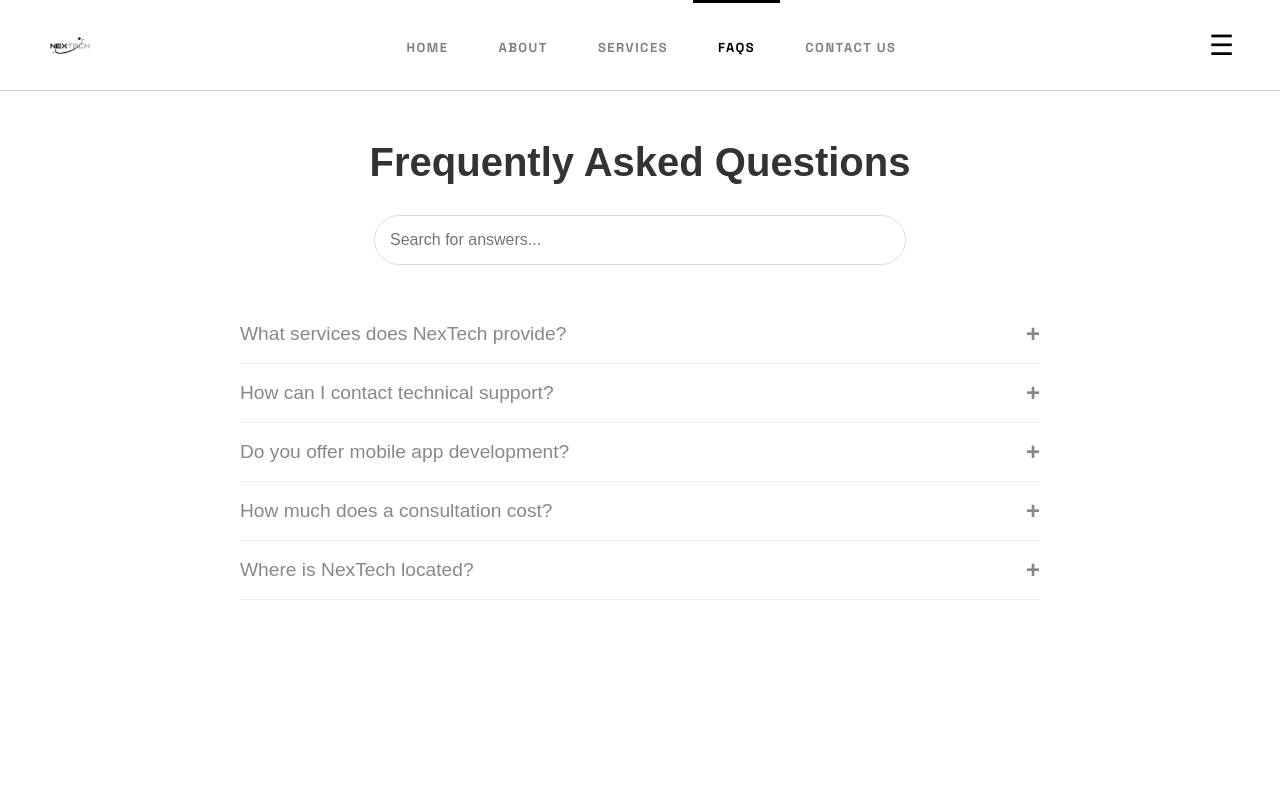
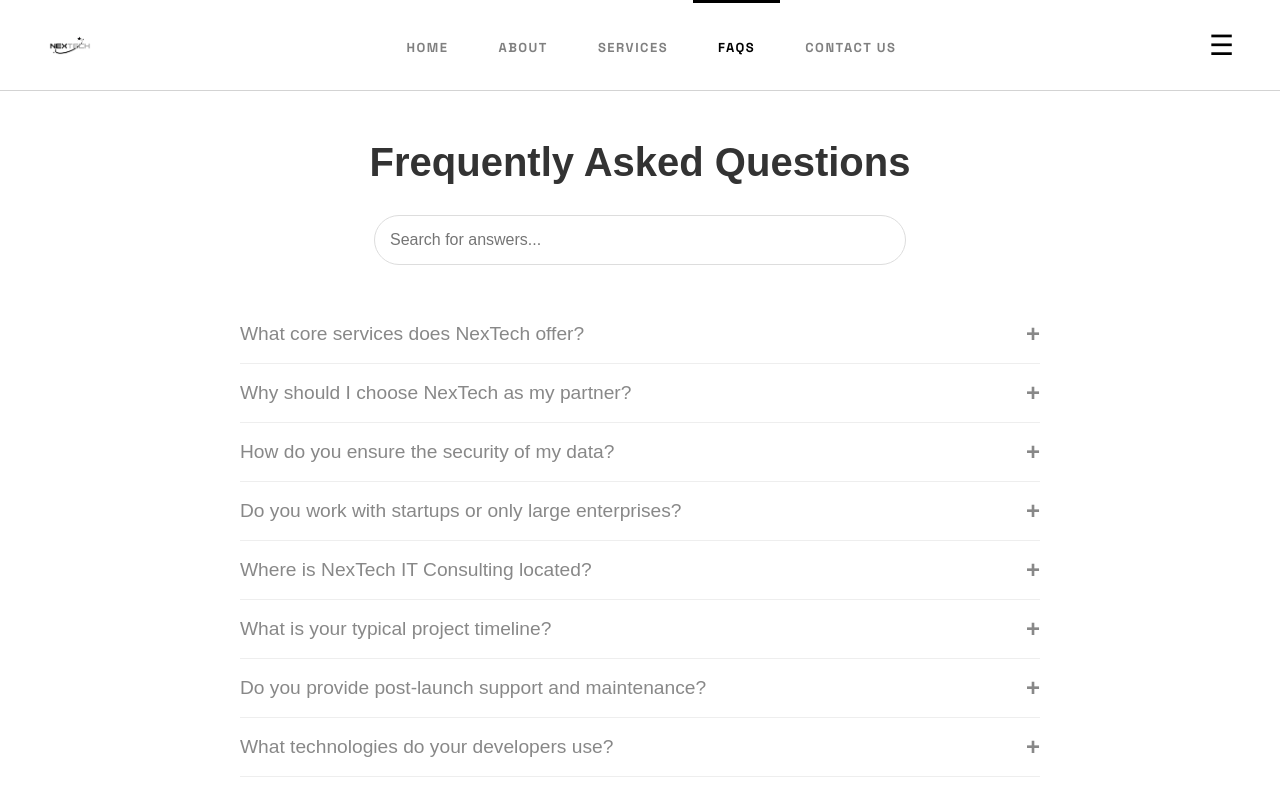
Before and after one commit to nrlshafina199/nextech-it-consulting, a React (Vite) app: page /faqs in a window 1280 px wide. Shown: the top 797 px of the page. Built offline with nearby package versions, Linux system fonts and the light colour scheme.

Commit message:
Added more FAQs

```diff
--- a/src/components/FAQ.jsx
+++ b/src/components/FAQ.jsx
@@ -7,24 +7,40 @@ const FAQ = () => {
 
     const faqData = [
         {
-            question: "What services does NexTech provide?",
-            answer: "We specialize in System Analysis, IoT Solutions, and Web Development for modern businesses."
+            question: "What core services does NexTech offer?",
+            answer: "We specialize in futuristic technologies including Cloud Integration, Cybersecurity, Artificial Intelligence (AI), and Digital Transformation strategies."
         },
         {
-            question: "How can I contact technical support?",
-            answer: "You can reach our 24/7 support team via the Contact Us page or email support@nextech.com."
+            question: "Why should I choose NexTech as my partner?",
+            answer: "We are a trusted partner with a 98% Client Satisfaction rate and over 50+ successful projects delivered worldwide by our certified experts."
         },
         {
-            question: "Do you offer mobile app development?",
-            answer: "Yes! We develop cross-platform mobile applications using React Native and Flutter."
+            question: "How do you ensure the security of my data?",
+            answer: "Security is our priority. We implement industry-leading cybersecurity protocols and encrypted cloud integration to protect your business assets."
         },
         {
-            question: "How much does a consultation cost?",
-            answer: "Our initial project consultation is 100% free. We discuss your needs and provide a custom quote."
+            question: "Do you work with startups or only large enterprises?",
+            answer: "Both! We empower emerging startups with scalable solutions and help established enterprises optimize operations for sustainable growth."
         },
         {
-            question: "Where is NexTech located?",
-            answer: "Our headquarters are in Butterworth, Penang, but we serve clients globally."
+            question: "Where is NexTech IT Consulting located?",
+            answer: "We are headquartered in the heart of Malaysia's tech ecosystem (Penang), but we serve clients globally through remote collaboration."
+        },
+        {
+            question: "What is your typical project timeline?",
+            answer: "Timelines vary by complexity, but we pride ourselves on agile delivery. A standard system analysis and solution design typically takes 2-4 weeks."
+        },
+        {
+            question: "Do you provide post-launch support and maintenance?",
+            answer: "Yes. We offer long-term partnerships with continuous maintenance, security updates, and 24/7 technical support."
+        },
+        {
+            question: "What technologies do your developers use?",
+            answer: "Our experts utilize modern stacks including React, Node.js, Python for AI, and secure Cloud platforms (AWS/Azure) to build robust solutions."
+        },
+        {
+            question: "How can I get a quotation for my project?",
+            answer: "It's simple! Visit our 'Contact Us' page to send a message. Our team will review your requirements and provide a free consultation."
         }
     ];
 
```
